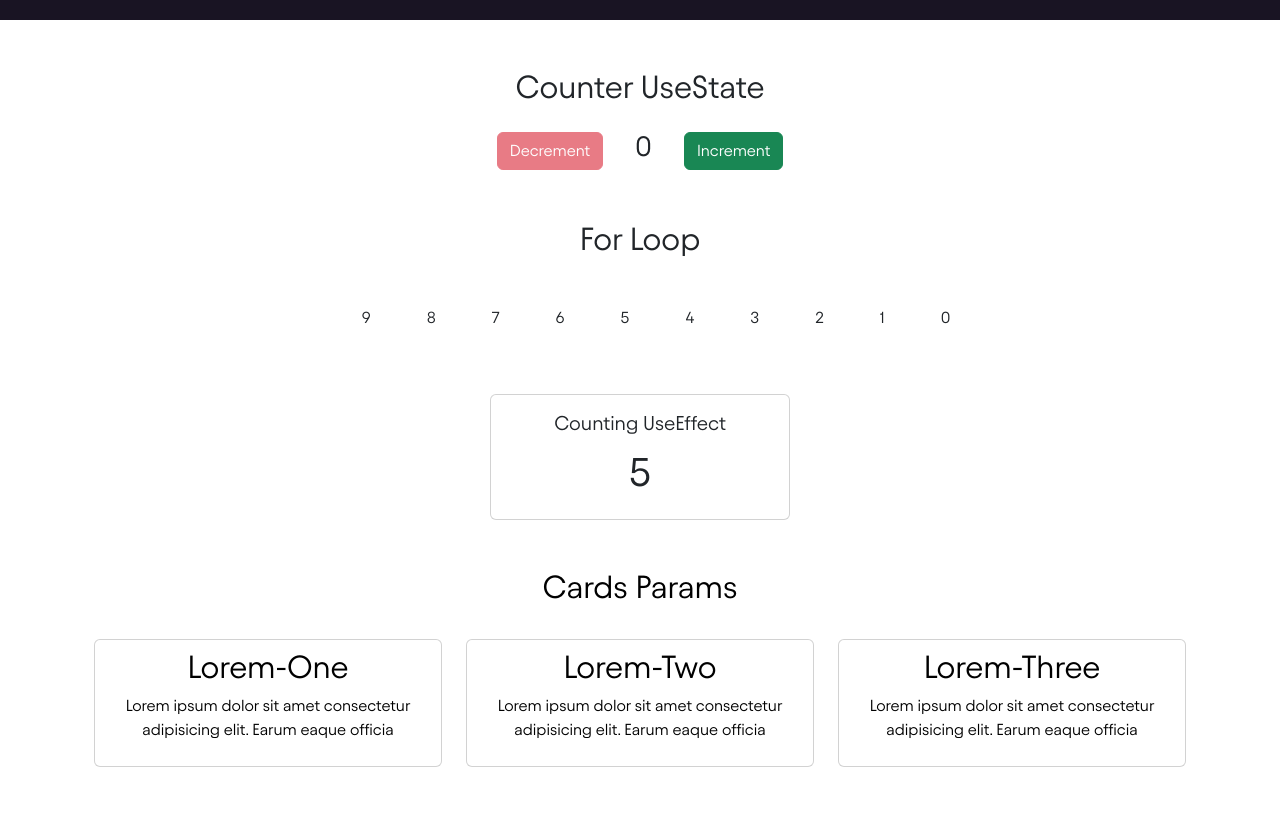
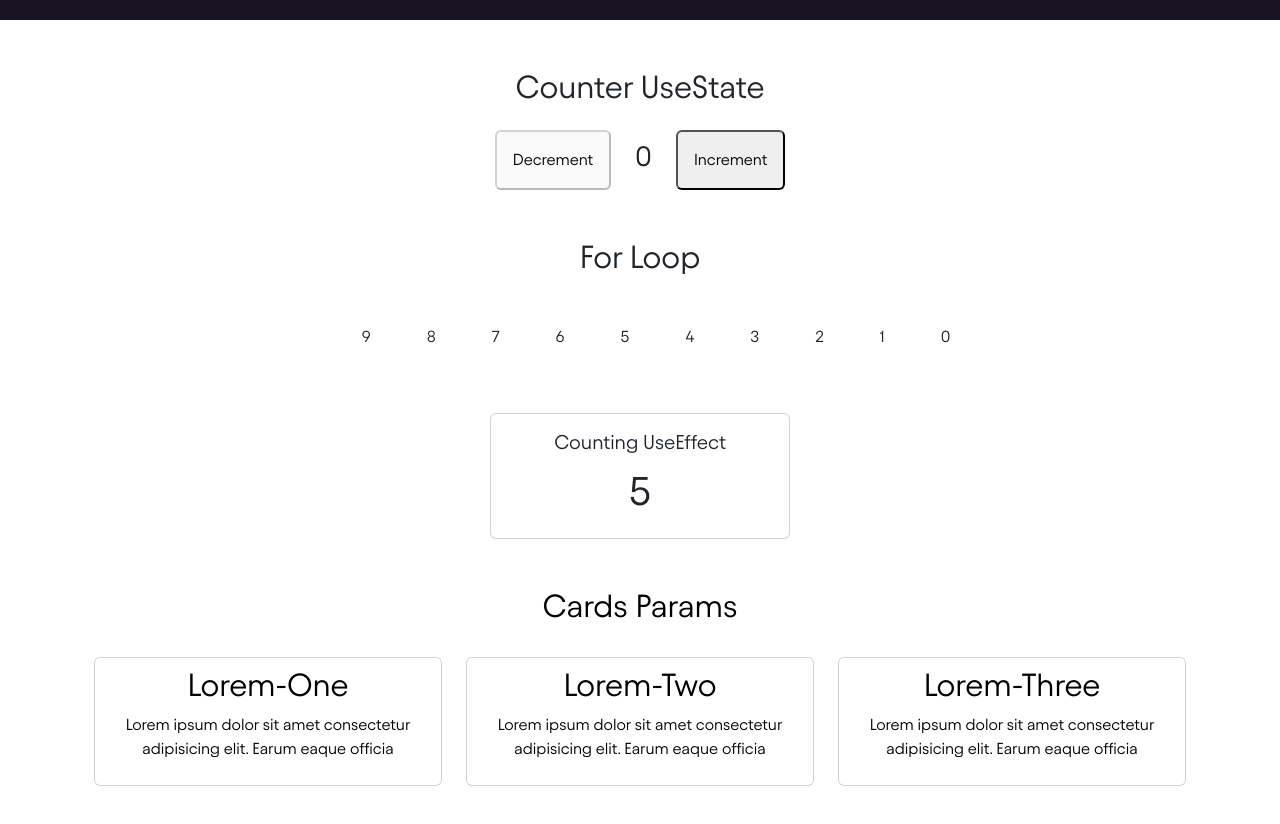
Before and after one commit to sonambishnoi550/react-test, a React (Create React App) app: page /about in a window 1280 px wide. Shown: the part 780-1604 px from the top of the page. Built offline with nearby package versions, Linux system fonts and the light colour scheme.

Commit message:
change button

```diff
--- a/src/components/about/Counter.jsx
+++ b/src/components/about/Counter.jsx
@@ -17,14 +17,14 @@ function Counter() {
             <h2 className="text-center mb-4 Map-heading">Counter UseState</h2>
             <div className="d-flex justify-content-center align-items-center">
                 <button
-                    className="btn btn-danger mx-2"
+                    className="p-3 border-gray text-black rounded-2 "
                     onClick={decrement}
                     disabled={count <= 0}
                 >
                     Decrement
                 </button>
                 <h3 className="mx-4">{count}</h3>
-                <button className="btn btn-success mx-2" onClick={increment}>
+                <button className="p-3 border-gray text-black rounded-2 " onClick={increment}>
                     Increment
                 </button>
             </div>
```
